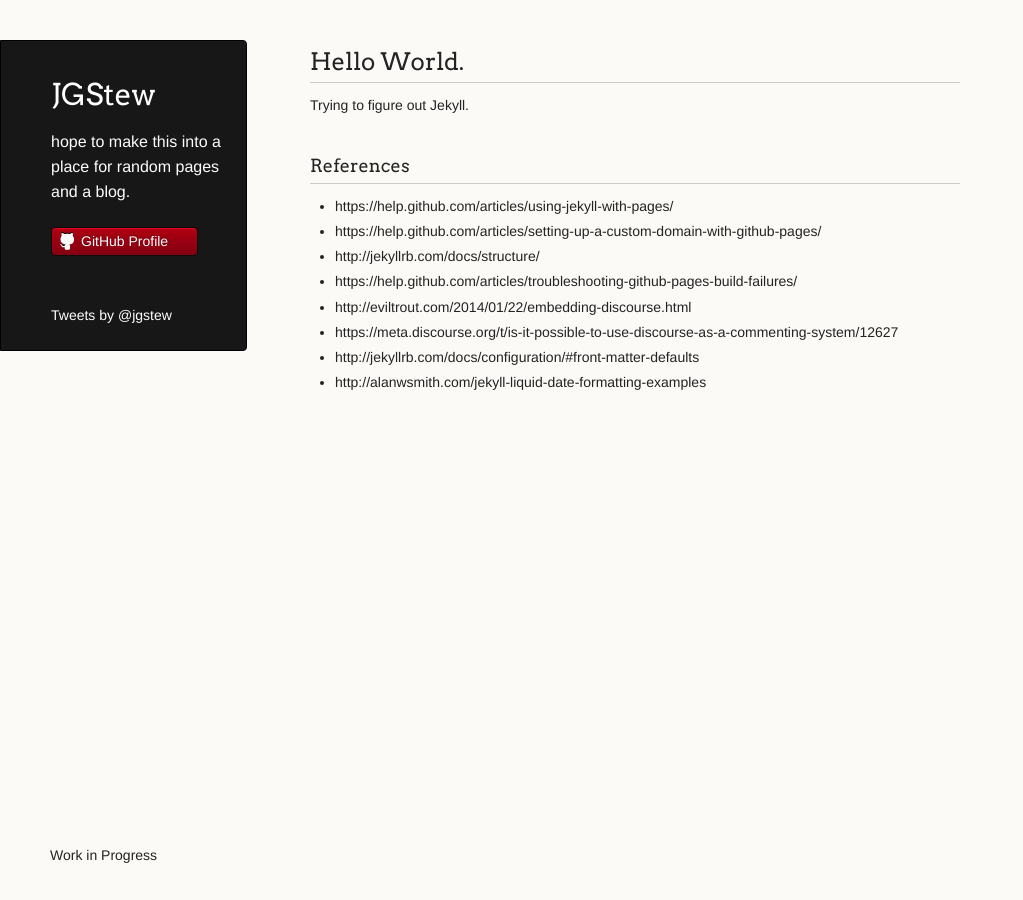
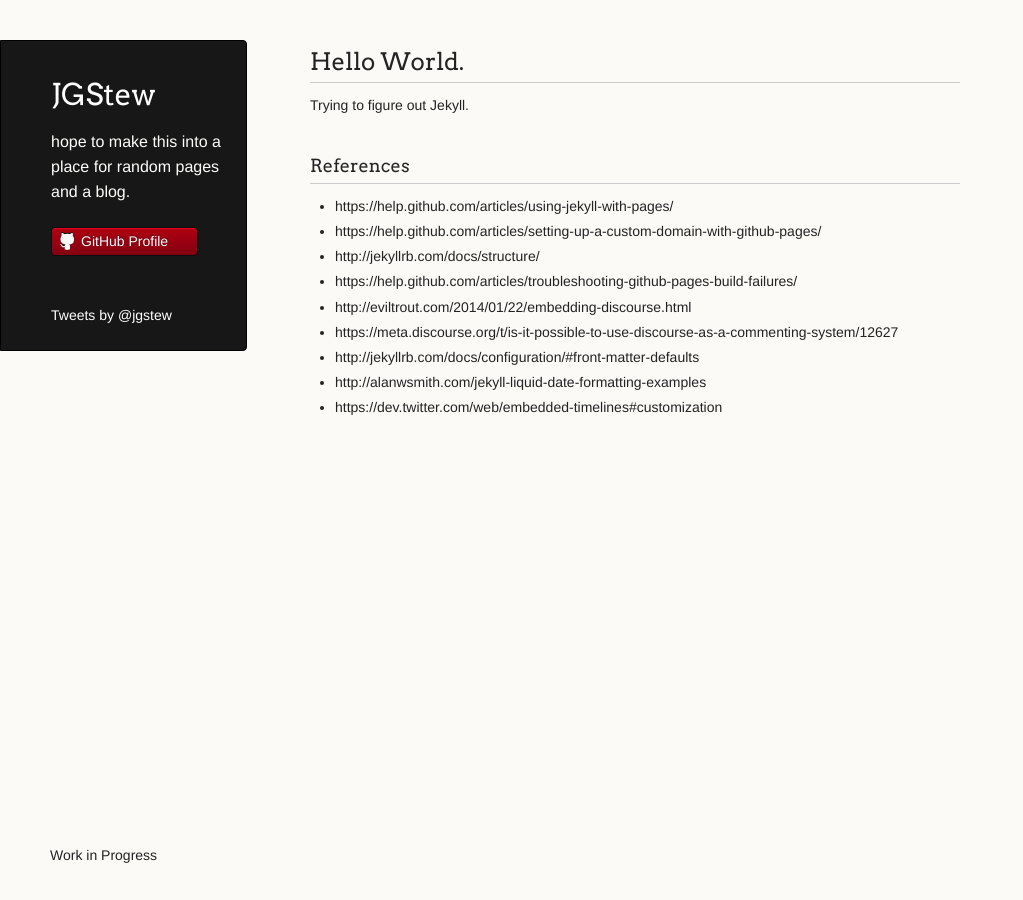
Before and after one commit to jgstew/jgstew.github.io, a Jekyll site: the page built from _posts/2015-12-31-Hello-World:-Trying-to-Figure-Out-Jekyll.md, in a window 1280 px wide. Shown: the whole page, without its empty margins (0-1023 px from the left). Built offline with Jekyll 4.4.1, drawn with Linux system fonts in a browser that asks for light colours; comment, search, counter and statistics services are not loaded; part of the change alters nothing that is shown.

Commit message:
Update 2015-12-31-Hello-World:-Trying-to-Figure-Out-Jekyll.md

```diff
--- a/_posts/2015-12-31-Hello-World:-Trying-to-Figure-Out-Jekyll.md
+++ b/_posts/2015-12-31-Hello-World:-Trying-to-Figure-Out-Jekyll.md
@@ -15,3 +15,4 @@ Trying to figure out Jekyll.
 - https://meta.discourse.org/t/is-it-possible-to-use-discourse-as-a-commenting-system/12627
 - http://jekyllrb.com/docs/configuration/#front-matter-defaults
 - http://alanwsmith.com/jekyll-liquid-date-formatting-examples
+- https://dev.twitter.com/web/embedded-timelines#customization
```
